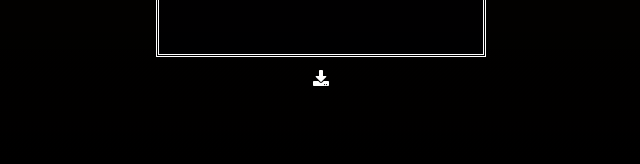
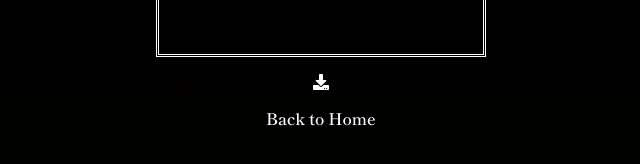
Before and after one commit to Ytomi4/100story-recorder, a Next.js app: page /result in a window 1280 px wide. Shown: the part 618-782 px from the top of the page, without its empty margins (319-959 px from the left). Built offline with nearby package versions, Linux system fonts and the light colour scheme.

Commit message:
add back home button on result page

```diff
--- a/app/components/result.tsx
+++ b/app/components/result.tsx
@@ -1,10 +1,12 @@
 import { useChat } from "ai/react"
+import { useRouter } from "next/navigation";
 import Image from "next/image"
 import { getTitle, getSummary } from "../utils/chatTextParser"
 import { FaDownload } from 'react-icons/fa'
 
 export const Result = () => {
     const { messages } = useChat({id: 'main'})
+    const router = useRouter()
 
     const title = messages.length > 1 ? <p>{getTitle(messages[messages.length - 1].content)}</p> : <p></p>
     const summary = messages.length > 1 ? <p>{getSummary(messages[messages.length -1].content)}</p> : <p></p>
@@ -49,11 +51,12 @@ export const Result = () => {
                 <div className="relative pt-8 px-[4vh] w-full text-center text-lg">{title}</div>
                 <div className="relative pt-5 px-[4vh] text-base ">{summary}</div>
             </div>
-            <div className="relative flex mt-4">
+            <div className="relative flex mt-5">
                 <button className="px-3" onClick={handleDownload}>
                     <FaDownload/>
                 </button>
             </div>
+            <button className="mt-4" onClick={(e) => {router.push('/')}}>Back to Home</button>
 
         </div>
     )
```
